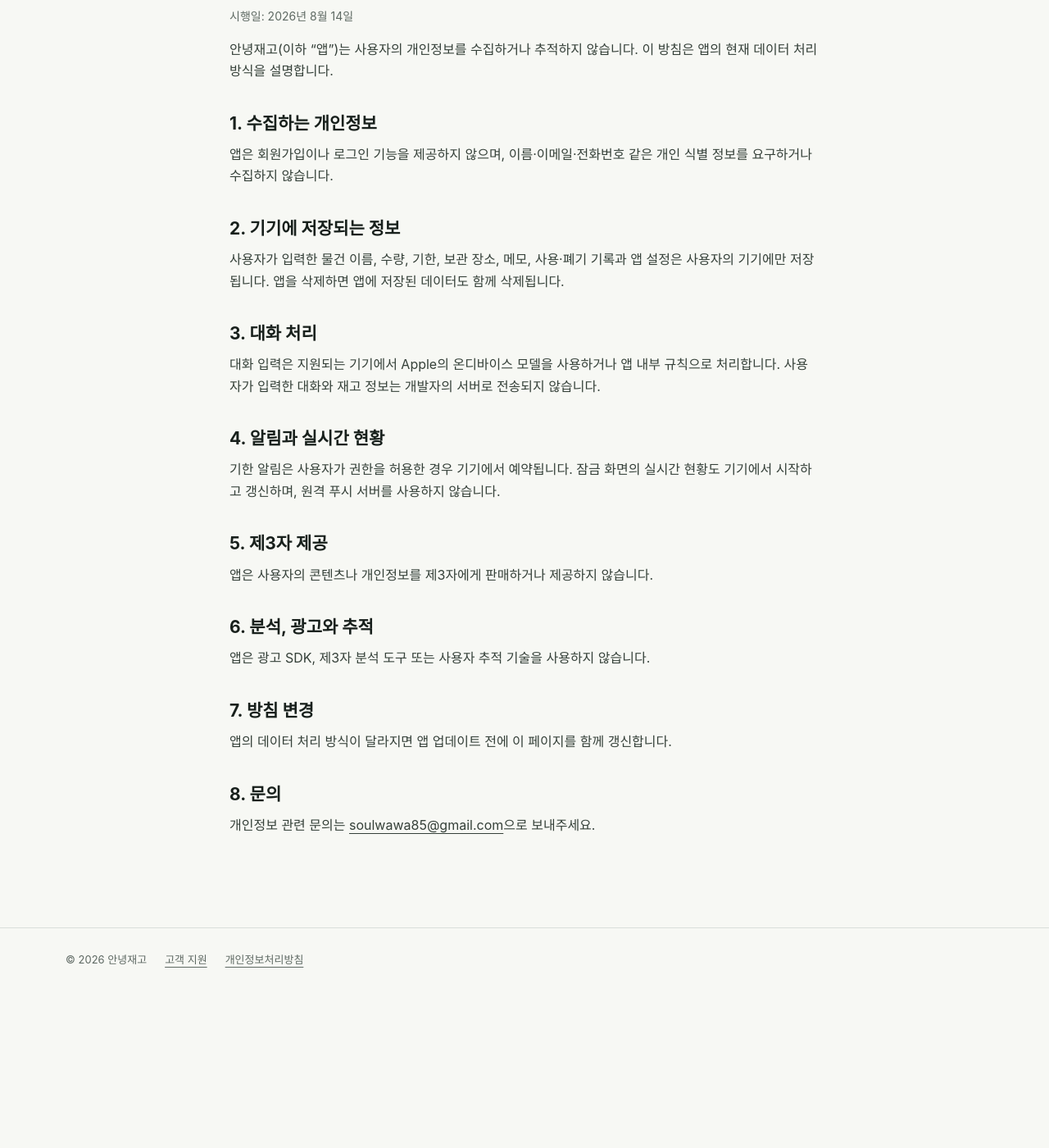
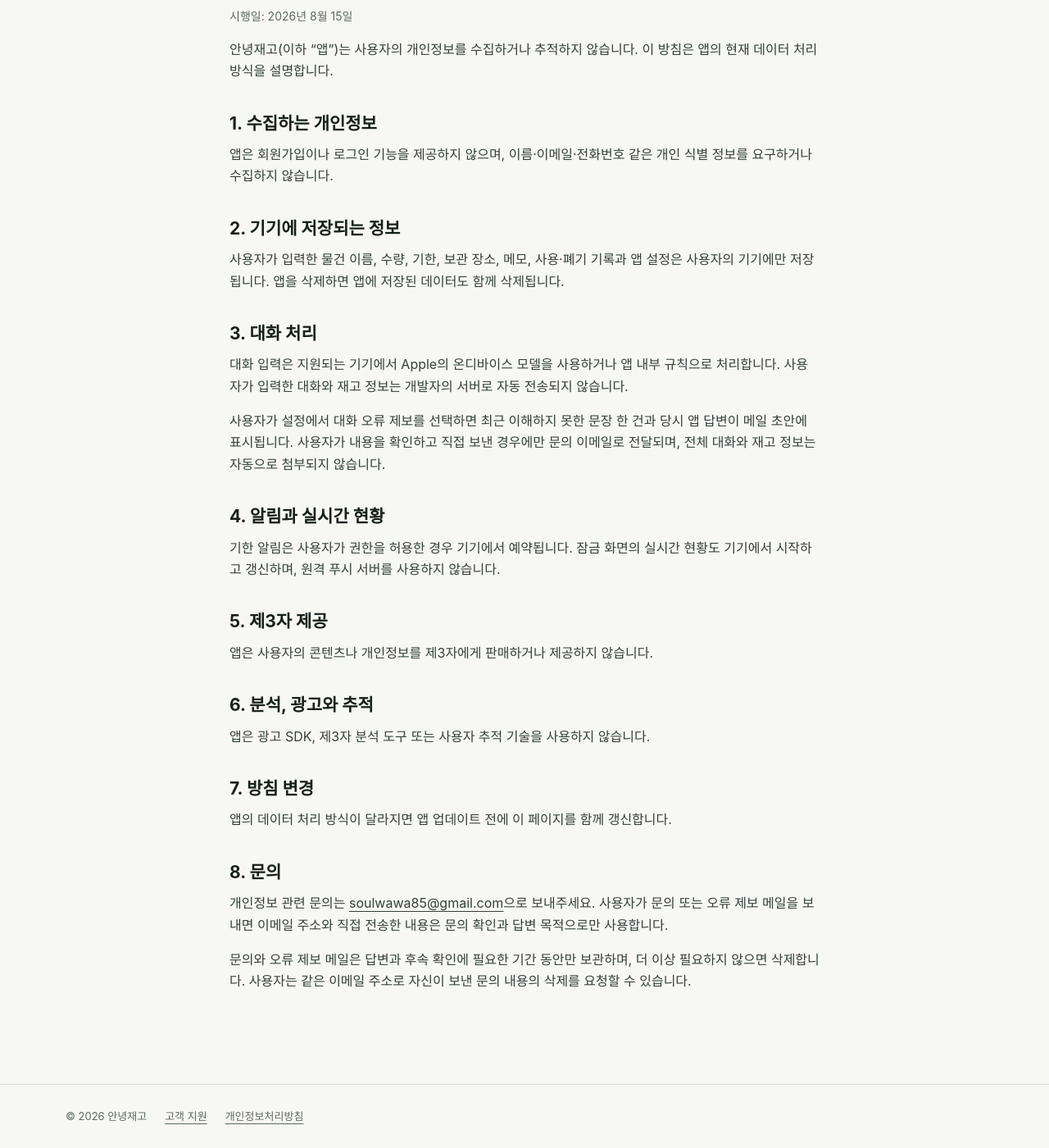
Before and after one commit to soulwawa/hi-inven.com, a Jekyll site: the page built from privacy/index.html, in a window 1280 px wide and 1400 px high, scrolled down 307 px. Shown: the whole window at 82% size. Built offline with Jekyll 4.4.1, drawn with Linux system fonts in a browser that asks for light colours; before the commit the page ends 1517 px from its top, so only the background shows below that.

Commit message:
docs: align privacy and update policy

```diff
--- a/privacy/index.html
+++ b/privacy/index.html
@@ -3,7 +3,7 @@ layout: page
 title: 개인정보처리방침
 description: 안녕재고가 사용자 데이터를 다루는 방식입니다.
 ---
-<p class="date">시행일: 2026년 8월 14일</p>
+<p class="date">시행일: 2026년 8월 15일</p>
 
 <p>안녕재고(이하 “앱”)는 사용자의 개인정보를 수집하거나 추적하지 않습니다. 이 방침은 앱의 현재 데이터 처리 방식을 설명합니다.</p>
 
@@ -14,7 +14,8 @@ description: 안녕재고가 사용자 데이터를 다루는 방식입니다.
 <p>사용자가 입력한 물건 이름, 수량, 기한, 보관 장소, 메모, 사용·폐기 기록과 앱 설정은 사용자의 기기에만 저장됩니다. 앱을 삭제하면 앱에 저장된 데이터도 함께 삭제됩니다.</p>
 
 <h2>3. 대화 처리</h2>
-<p>대화 입력은 지원되는 기기에서 Apple의 온디바이스 모델을 사용하거나 앱 내부 규칙으로 처리합니다. 사용자가 입력한 대화와 재고 정보는 개발자의 서버로 전송되지 않습니다.</p>
+<p>대화 입력은 지원되는 기기에서 Apple의 온디바이스 모델을 사용하거나 앱 내부 규칙으로 처리합니다. 사용자가 입력한 대화와 재고 정보는 개발자의 서버로 자동 전송되지 않습니다.</p>
+<p>사용자가 설정에서 대화 오류 제보를 선택하면 최근 이해하지 못한 문장 한 건과 당시 앱 답변이 메일 초안에 표시됩니다. 사용자가 내용을 확인하고 직접 보낸 경우에만 문의 이메일로 전달되며, 전체 대화와 재고 정보는 자동으로 첨부되지 않습니다.</p>
 
 <h2>4. 알림과 실시간 현황</h2>
 <p>기한 알림은 사용자가 권한을 허용한 경우 기기에서 예약됩니다. 잠금 화면의 실시간 현황도 기기에서 시작하고 갱신하며, 원격 푸시 서버를 사용하지 않습니다.</p>
@@ -29,4 +30,5 @@ description: 안녕재고가 사용자 데이터를 다루는 방식입니다.
 <p>앱의 데이터 처리 방식이 달라지면 앱 업데이트 전에 이 페이지를 함께 갱신합니다.</p>
 
 <h2>8. 문의</h2>
-<p>개인정보 관련 문의는 <a href="mailto:{{ site.support_email }}">{{ site.support_email }}</a>으로 보내주세요.</p>
+<p>개인정보 관련 문의는 <a href="mailto:{{ site.support_email }}">{{ site.support_email }}</a>으로 보내주세요. 사용자가 문의 또는 오류 제보 메일을 보내면 이메일 주소와 직접 전송한 내용은 문의 확인과 답변 목적으로만 사용합니다.</p>
+<p>문의와 오류 제보 메일은 답변과 후속 확인에 필요한 기간 동안만 보관하며, 더 이상 필요하지 않으면 삭제합니다. 사용자는 같은 이메일 주소로 자신이 보낸 문의 내용의 삭제를 요청할 수 있습니다.</p>
```
Also changed, not shown: docs/update-policy.md (+5 -5 lines).
